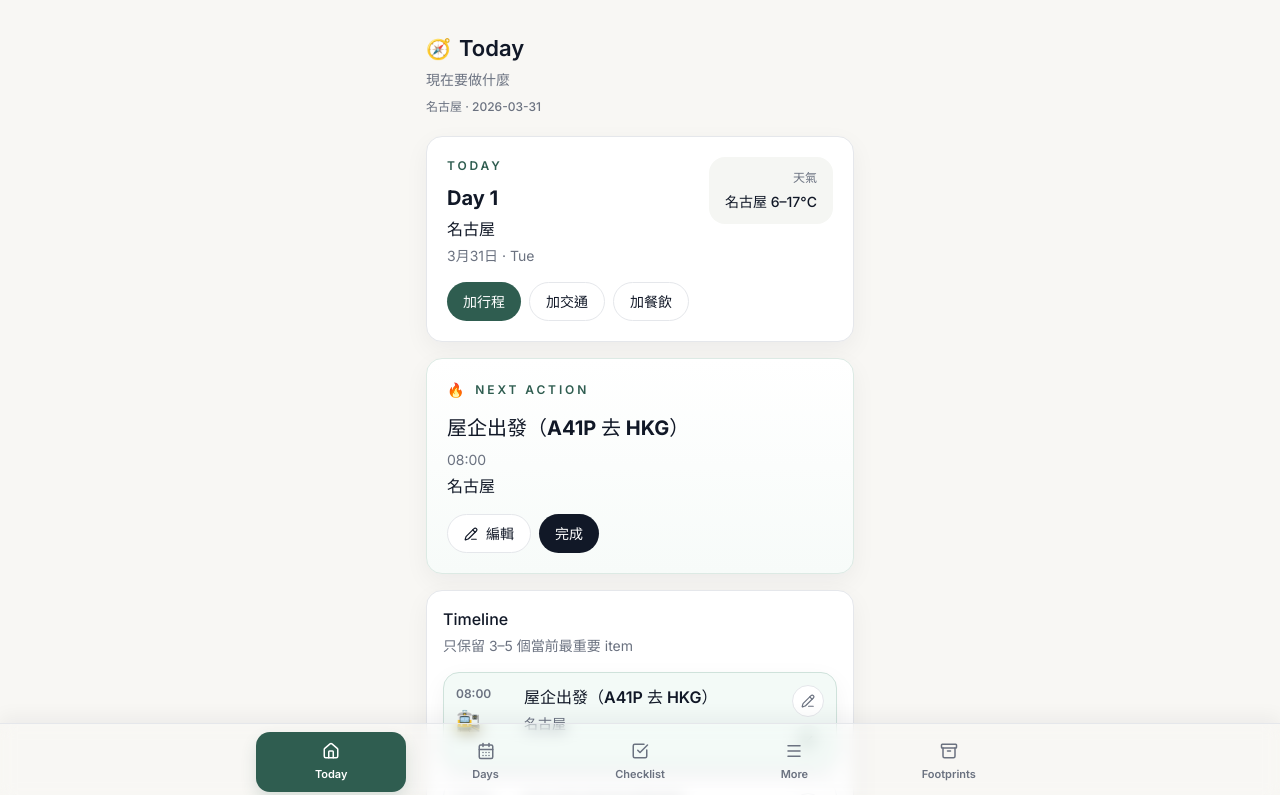
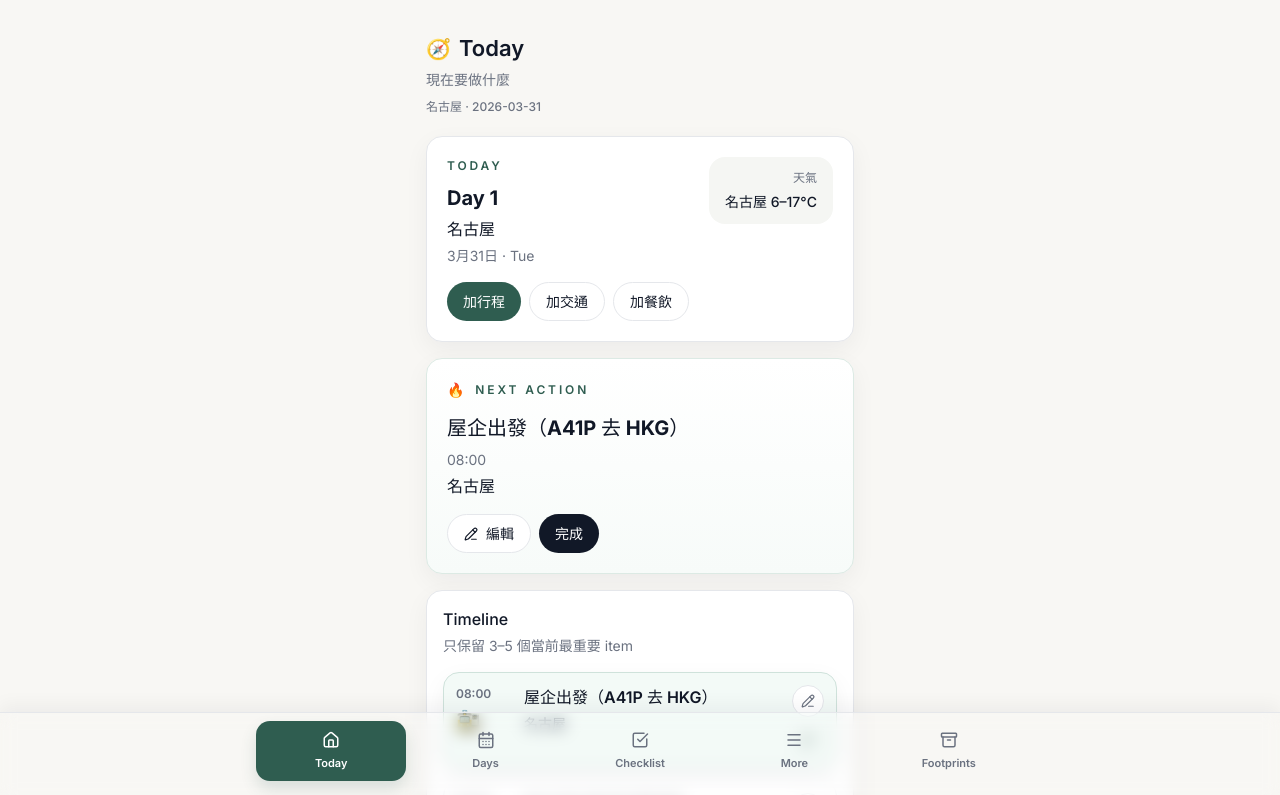
Before and after one commit to alexzw/trip, a React (Vite) app: page / in a window 1280 px wide. Shown: the top 795 px of the page. Built offline with nearby package versions, Linux system fonts and the light colour scheme.

Commit message:
Anchor bottom nav without covering content

```diff
--- a/src/components/AppShell.tsx
+++ b/src/components/AppShell.tsx
@@ -7,7 +7,10 @@ interface AppShellProps {
 export function AppShell({ children }: AppShellProps) {
   return (
     <div className="min-h-screen bg-canvas">
-      <div className="mobile-shell mx-auto max-w-[420px] px-4 py-4 sm:max-w-[460px]">{children}</div>
+      <div className="mobile-shell mx-auto max-w-[420px] px-4 py-4 sm:max-w-[460px]">
+        {children}
+        <div aria-hidden="true" className="h-[108px] shrink-0" />
+      </div>
     </div>
   )
 }
--- a/src/components/BottomNav.tsx
+++ b/src/components/BottomNav.tsx
@@ -16,7 +16,7 @@ const tabs: Array<{ id: MainTab; label: string; icon: LucideIcon }> = [
 
 export function BottomNav({ activeTab, onChange }: BottomNavProps) {
   return (
-    <nav className="fixed inset-x-0 bottom-0 z-40 border-t border-slate bg-white/96 px-2 pt-2 shadow-[0_-6px_18px_rgba(17,24,39,0.05)] backdrop-blur md:px-4">
+    <nav className="fixed inset-x-0 bottom-0 z-40 min-h-[88px] border-t border-slate bg-white/96 px-2 pt-2 shadow-[0_-6px_18px_rgba(17,24,39,0.05)] backdrop-blur md:px-4">
       <div className="mx-auto grid max-w-3xl grid-cols-5 gap-1">
         {tabs.map((tab) => {
           const Icon = tab.icon
@@ -39,7 +39,7 @@ export function BottomNav({ activeTab, onChange }: BottomNavProps) {
           )
         })}
       </div>
-      <div className="h-[max(env(safe-area-inset-bottom),8px)]" />
+      <div className="h-[max(env(safe-area-inset-bottom),12px)]" />
     </nav>
   )
 }
--- a/src/index.css
+++ b/src/index.css
@@ -91,7 +91,7 @@
 
   .mobile-shell {
     padding-top: max(1rem, env(safe-area-inset-top));
-    padding-bottom: max(10rem, env(safe-area-inset-bottom) + 8rem);
+    padding-bottom: max(2rem, env(safe-area-inset-bottom) + 1rem);
   }
 
   .bottom-safe {
```
